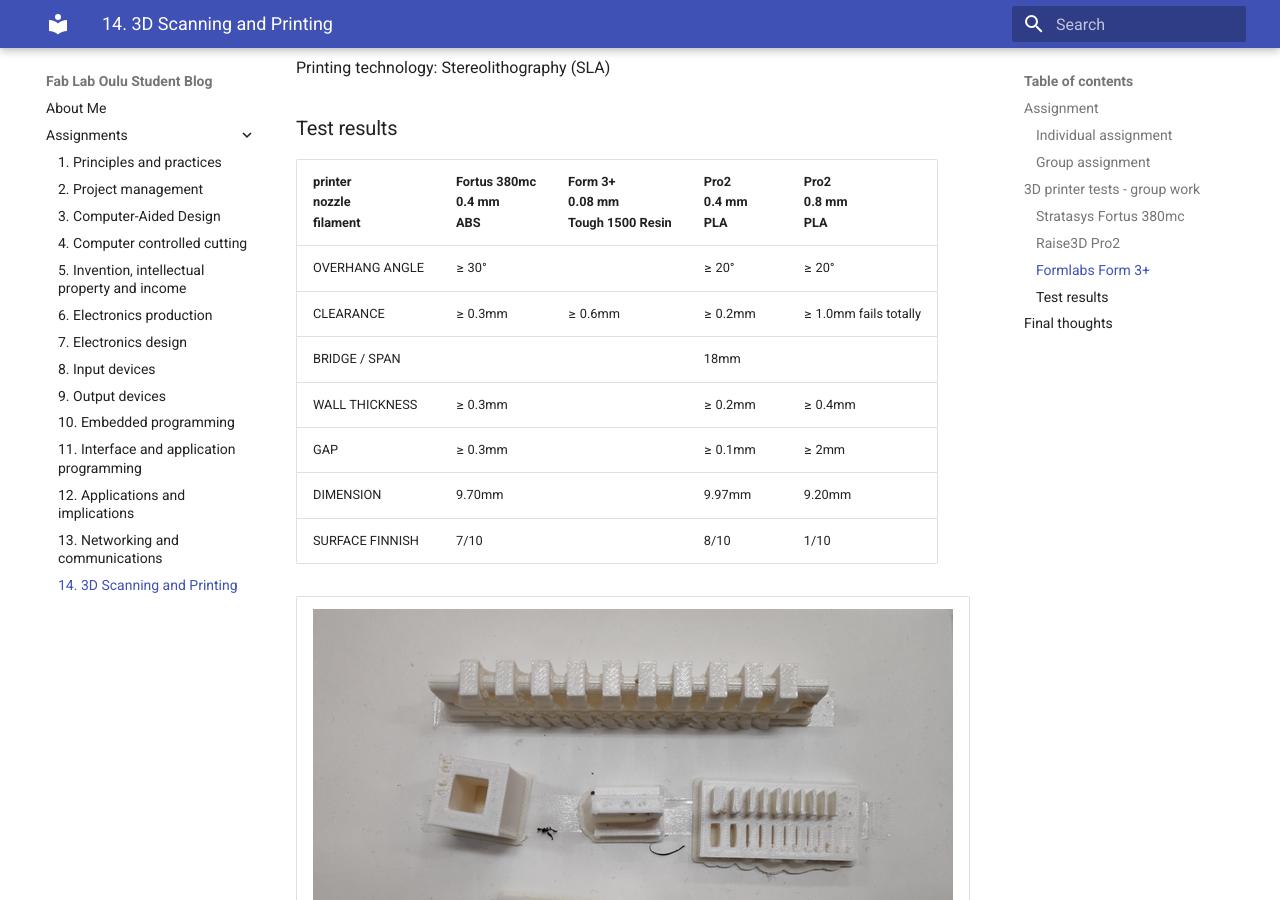
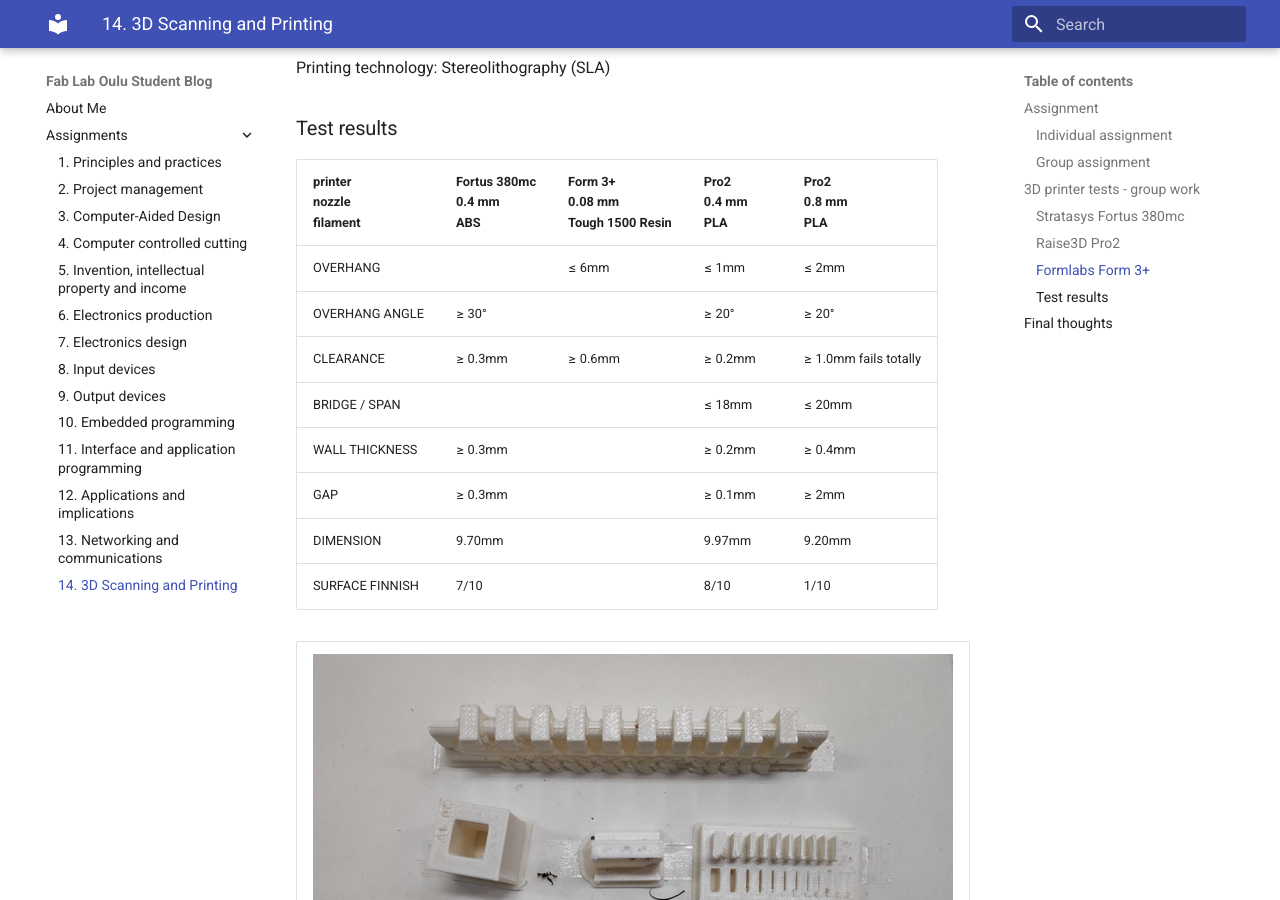
Before and after one commit to palosaari/fablab, an MkDocs documentation site: the page built from docs/assignments/week14.md, in a window 1280 px wide and 900 px high, scrolled down 2857 px. Built offline with MkDocs 1.6.1 and Material for MkDocs 9.7.7, drawn with Linux system fonts in a browser that asks for light colours.

Commit message:
week14: update group work
Add few test results.

Signed-off-by: Antti Palosaari <crope@iki.fi>

```diff
--- a/docs/assignments/week14.md
+++ b/docs/assignments/week14.md
@@ -52,9 +52,10 @@ Printing technology: Stereolithography (SLA)
 
 |printer<br />nozzle<br />filament|Fortus 380mc<br />0.4 mm<br />ABS|Form 3+<br />0.08 mm<br />Tough 1500 Resin|Pro2<br />0.4 mm<br />PLA|Pro2<br />0.8 mm<br />PLA|
 |               |                        |                    |                |                      |
+|OVERHANG       |                        |≤ 6mm               |≤ 1mm           |≤ 2mm                 |
 |OVERHANG ANGLE |≥ 30°                   |                    |≥ 20°           |≥ 20°                 |
 |CLEARANCE      |≥ 0.3mm                 |≥ 0.6mm             |≥ 0.2mm         |≥ 1.0mm fails totally |
-|BRIDGE / SPAN  |                        |                    |18mm            |                      |
+|BRIDGE / SPAN  |                        |                    |≤ 18mm          |≤ 20mm                |
 |WALL THICKNESS |≥ 0.3mm                 |                    |≥ 0.2mm         |≥ 0.4mm               |
 |GAP            |≥ 0.3mm                 |                    |≥ 0.1mm         |≥ 2mm                 |
 |DIMENSION      |9.70mm                  |                    |9.97mm          |9.20mm                |
```
